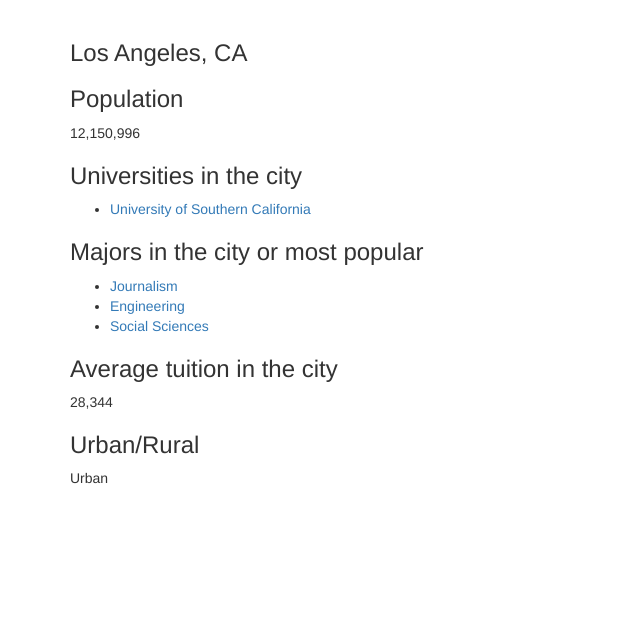
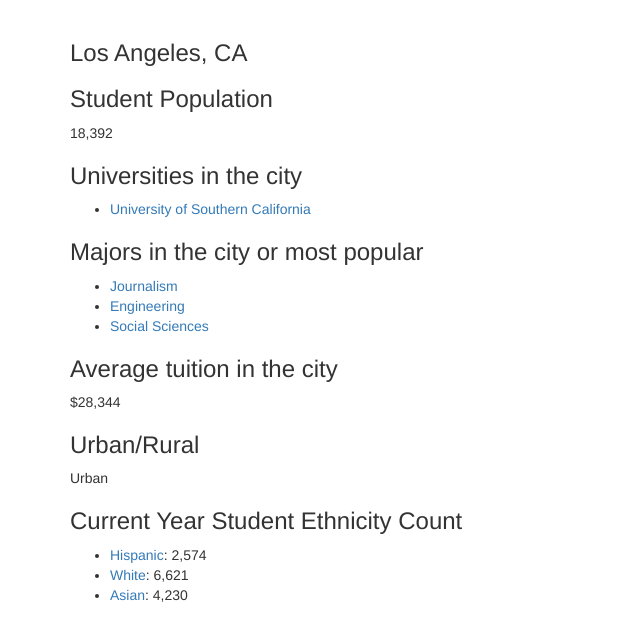
Before and after one commit to cs373gc-fall-2016/SouthernWholesomeEducation, a Flask app: template project/templates/LosAngeles.html in a window 1280 px wide. Shown: the part 51-692 px from the top of the page, without its empty margins (0-640 px from the left). Run offline with Flask 2, Linux system fonts and the light colour scheme; the template is opened without the code that fills it, so the values that code supplies are empty; some libraries are stand-ins or nearby versions.

Commit message:
Update LosAngeles.html

```diff
--- a/project/templates/LosAngeles.html
+++ b/project/templates/LosAngeles.html
@@ -6,29 +6,29 @@
       </div>
 
       <div>
-        <h3>Population</h3>
-        <p>12,150,996</p>
+        <h3>Student Population</h3>
+        <p>18,392</p>
       </div>
 
       <div>
         <h3>Universities in the city</h3>
         <ul>
-          <li><a href="/USC.html">University of Southern California</a></li>
+          <li><a href="/university/USC.html">University of Southern California</a></li>
         </ul>
       </div>
 
       <div>
         <h3>Majors in the city or most popular</h3>
         <ul>
-          <li><a href="/journalism.html">Journalism</a></li>
-          <li><a href="/engineering.html">Engineering</a></li>
-          <li><a href="/socialsciences.html">Social Sciences</a></li>
+          <li><a href="/major/journalism.html">Journalism</a></li>
+          <li><a href="/major/engineering.html">Engineering</a></li>
+          <li><a href="/major/socialsciences.html">Social Sciences</a></li>
         </ul>
       </div>
 
       <div>
         <h3>Average tuition in the city</h3>
-        <p>28,344</p>
+        <p>$28,344</p>
       </div>
 
       <div>
@@ -36,6 +36,15 @@
         <p>Urban</p>
       </div>
 
+      <div>
+        <h3>Current Year Student Ethnicity Count</h3>
+        <ul>
+          <li><a href="/ethnicity/hispanic.html">Hispanic</a>: 2,574</li>
+          <li><a href="/ethnicity/white.html">White</a>: 6,621</li>
+          <li><a href="/ethnicity/asian.html">Asian</a>: 4,230</li>
+        </ul>
+      </div>
+
     </div>
 
 {% endblock %}
```
